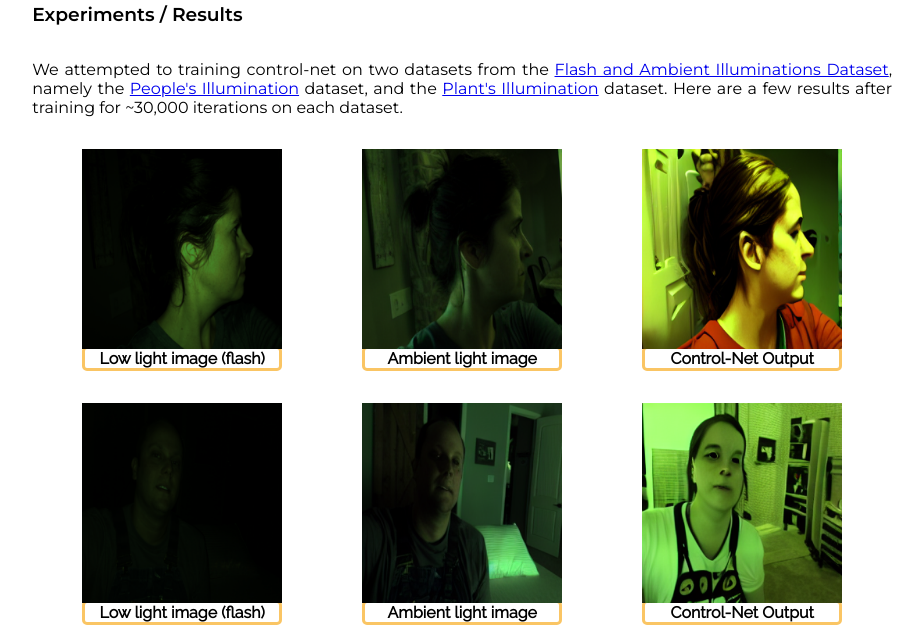
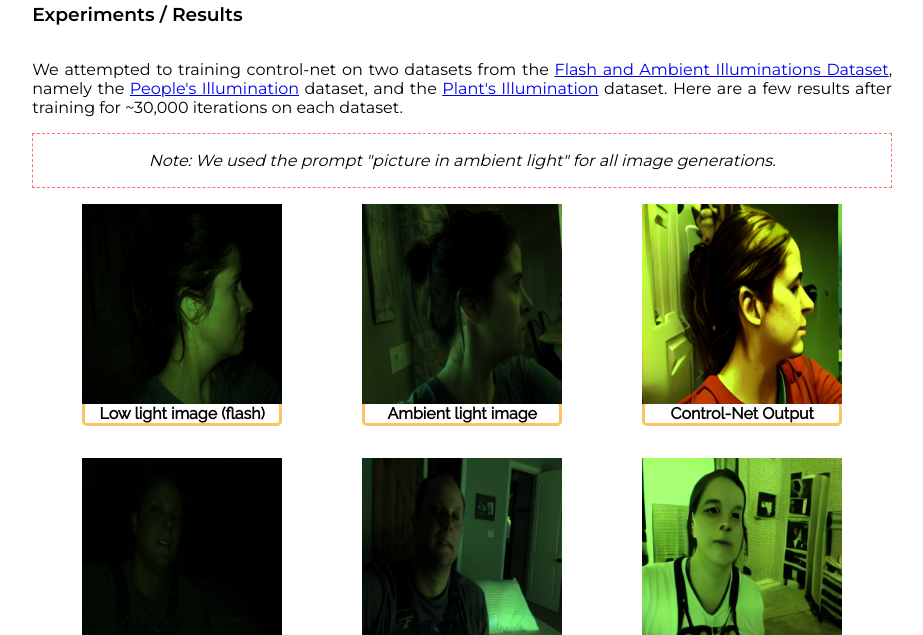
Before and after one commit to adithya-tp/let-there-be-light, a plain HTML site: page website/index.html in a window 1280 px wide. Shown: the part 3311-3946 px from the top of the page, without its empty margins (39-962 px from the left). Drawn offline with nearby package versions, Linux system fonts and the light colour scheme; some packages are replaced by stand-ins of ours.

Commit message:
Update text

```diff
--- a/website/index.html
+++ b/website/index.html
@@ -150,6 +150,12 @@
                         We attempted to training control-net on two datasets from the <a href="http://yaksoy.github.io/faid/">Flash and Ambient Illuminations Dataset</a>, namely the <a href="http://yaksoy.github.io/faid/#:~:text=Processed%20photographs-,People%20(4.3GB),-People%20(1.3GB)">People's Illumination</a> dataset, and the <a href="http://yaksoy.github.io/faid/#:~:text=Shelves%20(1.7GB)-,Plants%20(3.2GB),-Plants%20(1.1GB)">Plant's Illumination</a> dataset. Here are a few results after training for ~30,000 iterations on each dataset.
                     </p>
 
+                    <div style="font-family: 'Raleway'; font-size: 16px; font-style: italic; border: 1px dashed #fa7564; padding: 1px 2px; text-align: center;">
+                        <p>
+                            Note: We used the prompt "picture in ambient light" for all image generations.
+                        </p>
+                    </div>
+
                     <div class="panel" style="text-align: center;">
                         <figure class="normal-image-container" style="display: inline-block; width: 200px;">
                             <img src="assets/control_net/output1/flash.png" style="height: 200px; width: 200px;">
```
